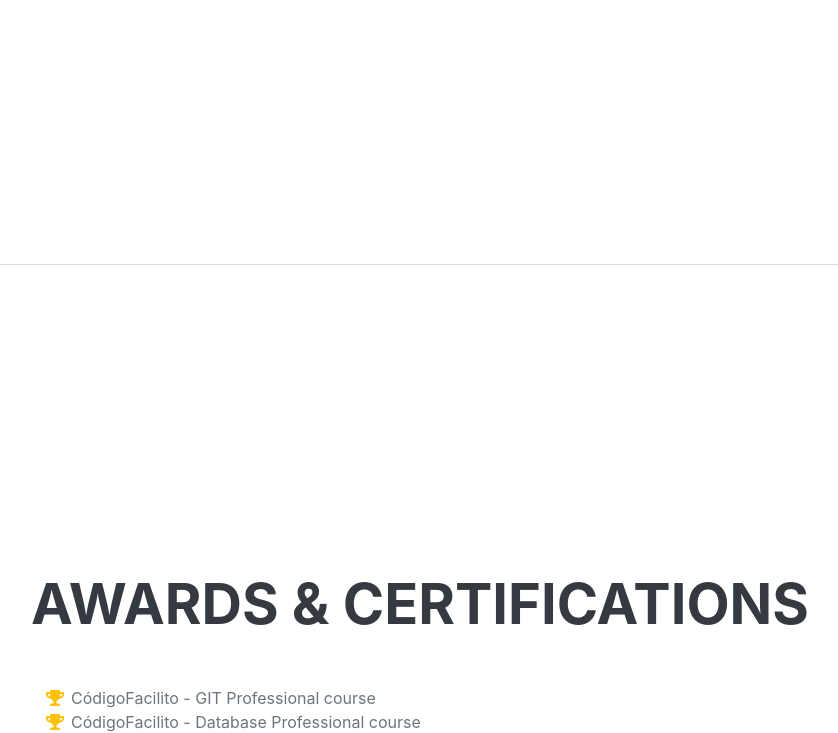
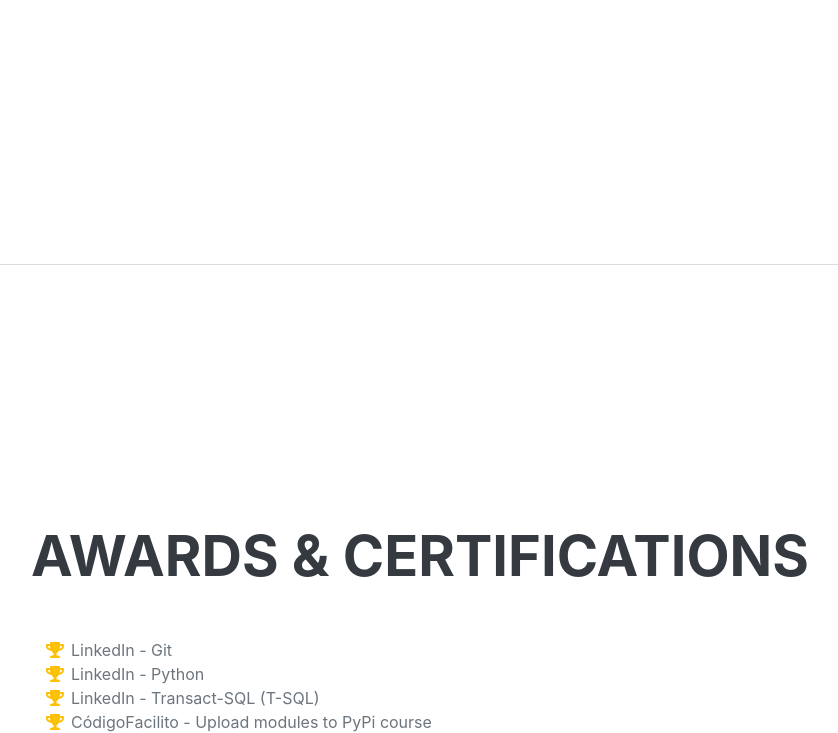
Before and after one commit to GuillermoGA/GuillermoGA.github.io, a plain HTML site: page index.html in a window 1280 px wide. Shown: the part 4001-4734 px from the top of the page, without its empty margins (289-1127 px from the left). Drawn offline with nearby package versions, Linux system fonts and the light colour scheme; a web font is replaced by a local one.

Commit message:
Update index.html

```diff
--- a/index.html
+++ b/index.html
@@ -104,7 +104,7 @@
                             <h3 class="mb-0">Polytechnic University of Madrid (UPM)</h3>
                             <div class="subheading mb-3">Computer Software Engineering Degree</div>
                         </div>
-                        <div class="flex-shrink-0"><span class="text-primary">September 2011 - May 2017</span></div>
+                        <div class="flex-shrink-0"><span class="text-primary">September 2011 - Unfinished</span></div>
                     </div>
                 </div>
             </section>
@@ -134,6 +134,7 @@
                             <div class="card-item">SQL Server</div>
                             <div class="card-item">PostgreSQL</div>
                             <div class="card-item">MySQL</div>
+                            <div class="card-item">SQLite</div>
                         </div>
                     </div>
                 </div>
@@ -156,7 +157,24 @@
                     <ul class="fa-ul mb-0">
                         <li>
                             <span class="fa-li"><i class="fas fa-trophy text-warning"></i></span>
-                            CódigoFacilito - GIT Professional course
+                            LinkedIn - Git
+                        </li>
+                        <li>
+                            <span class="fa-li"><i class="fas fa-trophy text-warning"></i></span>
+                            LinkedIn - Python
+                        </li>
+                        <li>
+                            <span class="fa-li"><i class="fas fa-trophy text-warning"></i></span>
+                            LinkedIn - Transact-SQL (T-SQL)
+                        </li>
+                        </li>
+                        <li>
+                            <span class="fa-li"><i class="fas fa-trophy text-warning"></i></span>
+                            CódigoFacilito - Upload modules to PyPi course
+                        </li>
+                        <li>
+                            <span class="fa-li"><i class="fas fa-trophy text-warning"></i></span>
+                            CódigoFacilito - Git Professional course
                         </li>
                         <li>
                             <span class="fa-li"><i class="fas fa-trophy text-warning"></i></span>
```
